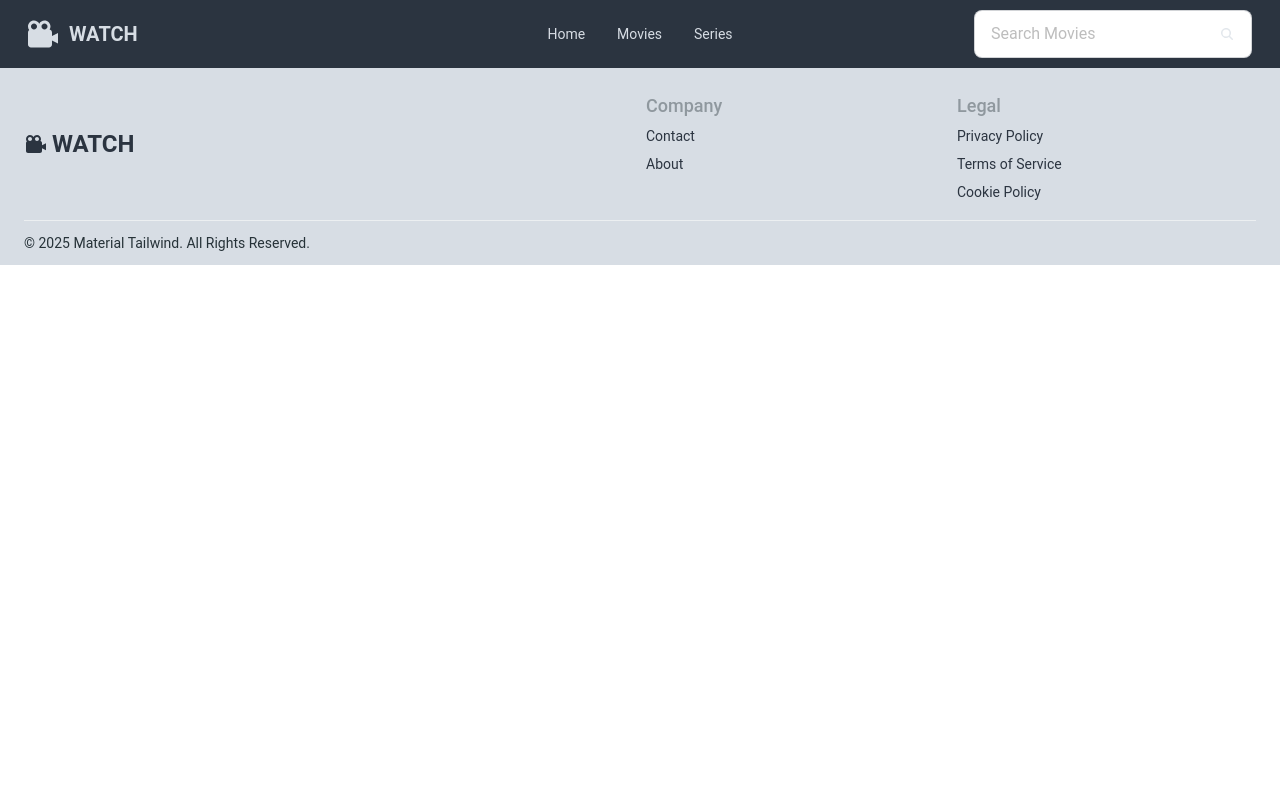
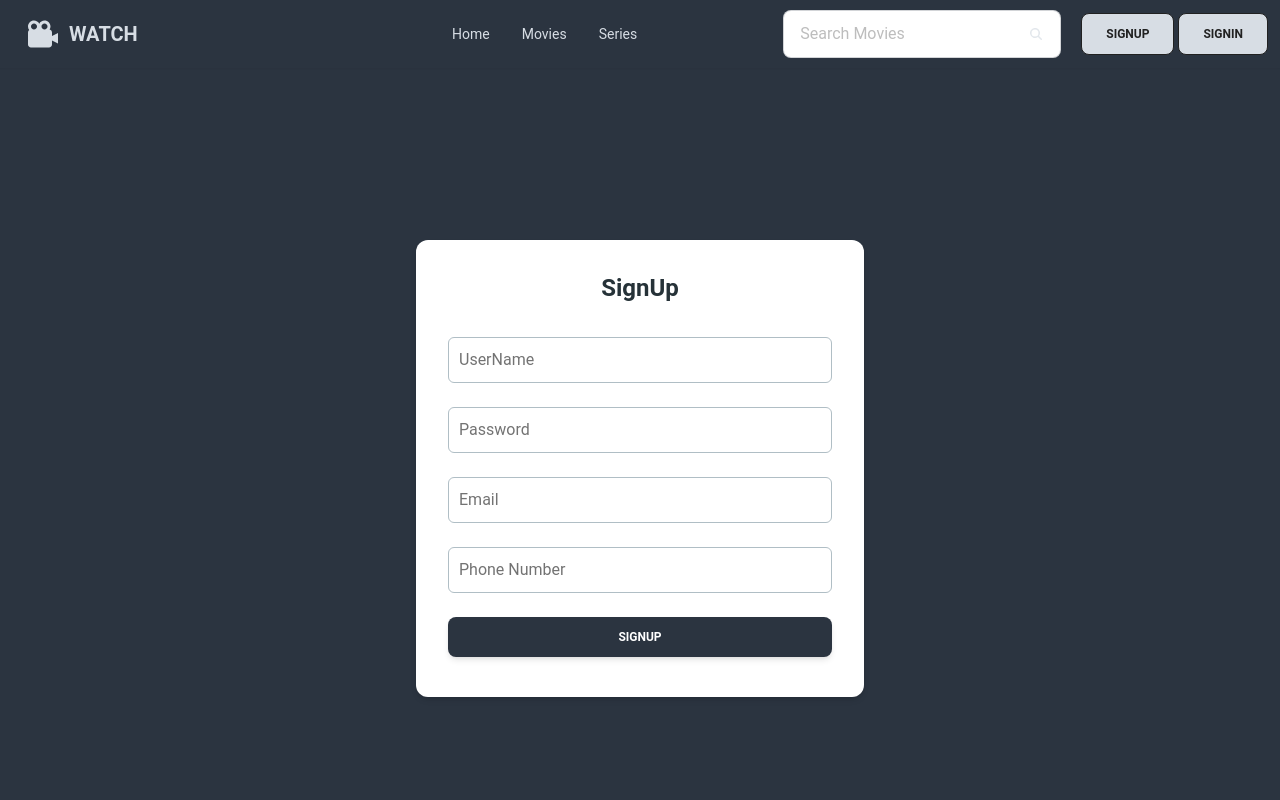
Before and after one commit to 1Menna/Movies_Website, a React (Vite) app: page /SignUp in a window 1280 px wide. Shown: the top 800 px of the page. Built offline with nearby package versions, Linux system fonts and the light colour scheme.

Commit message:
add_SignIn_SignUp_for_backend_use

```diff
--- a/src/App.jsx
+++ b/src/App.jsx
@@ -5,6 +5,8 @@ import Movies from './Pages/Movies'
 import Series from './Pages/Series'
 import Home from './Pages/Home'
 import Details from './Pages/Details'
+import SignIn from './Pages/SignIn'
+import SignUp from './Pages/SignUp'
 import Header from './Components/Header'
 import Footer from './Components/Footer'
 function App() {
@@ -19,6 +21,8 @@ function App() {
             <Route path="/Movies" element={<Movies/>}/>
             <Route path="/Series" element={<Series/>}/>
             <Route path="/Details" element={<Details/>}/>
+            <Route path="/SignIn" element={<SignIn/>}/>
+            <Route path="/SignUp" element={<SignUp/>}/>
           </Routes>
       </div>
       <Footer/>
--- a/src/Components/Header.jsx
+++ b/src/Components/Header.jsx
@@ -57,6 +57,16 @@ const Header = () => {
           </svg>
         </label>
       </div>
+
+      <div>
+        <Link to='/SignUp' className="hover:text-info">
+            <Button className='bg-neutral-content me-1' variant="outlined">SignUp</Button>
+        </Link>
+
+        <Link to='/SignIn' className="hover:text-info">
+            <Button className='bg-neutral-content me-1' variant="outlined">SignIn</Button>
+        </Link>
+      </div>
     </div>
   );
 };
--- /dev/null
+++ b/src/Pages/SignIn.jsx
@@ -0,0 +1,43 @@
+import React from 'react';
+import {
+  Card,
+  Input,
+  Button,
+  Typography,
+  Textarea,
+} from "@material-tailwind/react";
+
+const SignIn = () => {
+  return (
+    <div className="text-neutral-content min-h-screen flex items-center justify-center p-4">
+      <Card color="white" shadow={true} className="w-full max-w-md p-8">
+        <Typography variant="h4" color="blue-gray" className="text-center">
+          SignIn
+        </Typography>
+        <form className="mt-8 mb-2">
+          <div className="mb-1 flex flex-col gap-6">
+            <div className="flex flex-col">
+              <input
+                size="lg"
+                placeholder="UserName"
+                className="border border-blue-gray-200 rounded-md focus:border-gray-900 placeholder-neutral-500 p-2.5"
+              />
+            </div>
+            <div className="flex flex-col">
+              <input
+                size="lg"
+                placeholder="Password"
+                className="border border-blue-gray-200 rounded-md focus:border-gray-900 placeholder-neutral-500 p-2.5"
+              />
+            </div>
+          </div>
+          <Button className="bg-neutral mt-6" fullWidth>
+            SignIn
+          </Button>
+        </form>
+      </Card>
+    </div>
+  );
+};
+
+export default SignIn;
--- /dev/null
+++ b/src/Pages/SignUp.jsx
@@ -0,0 +1,57 @@
+import React from 'react';
+import {
+  Card,
+  Input,
+  Button,
+  Typography,
+  Textarea,
+} from "@material-tailwind/react";
+
+const SignUp = () => {
+  return (
+    <div className="text-neutral-content min-h-screen flex items-center justify-center p-4">
+      <Card color="white" shadow={true} className="w-full max-w-md p-8">
+        <Typography variant="h4" color="blue-gray" className="text-center">
+          SignUp
+        </Typography>
+        <form className="mt-8 mb-2">
+          <div className="mb-1 flex flex-col gap-6">
+            <div className="flex flex-col">
+              <input
+                size="lg"
+                placeholder="UserName"
+                className="border border-blue-gray-200 rounded-md focus:border-gray-900 placeholder-neutral-500 p-2.5"
+              />
+            </div>
+            <div className="flex flex-col">
+              <input
+                size="lg"
+                placeholder="Password"
+                className="border border-blue-gray-200 rounded-md focus:border-gray-900 placeholder-neutral-500 p-2.5"
+              />
+            </div>
+            <div className="flex flex-col">
+              <input
+                size="lg"
+                placeholder="Email"
+                className="border border-blue-gray-200 rounded-md focus:border-gray-900 placeholder-neutral-500 p-2.5"
+              />
+            </div>
+            <div className="flex flex-col">
+              <input
+                size="lg"
+                placeholder="Phone Number"
+                className="border border-blue-gray-200 rounded-md focus:border-gray-900 placeholder-neutral-500 p-2.5"
+              />
+            </div>
+          </div>
+          <Button className="bg-neutral mt-6" fullWidth>
+            SignUp
+          </Button>
+        </form>
+      </Card>
+    </div>
+  );
+};
+
+export default SignUp;
```
